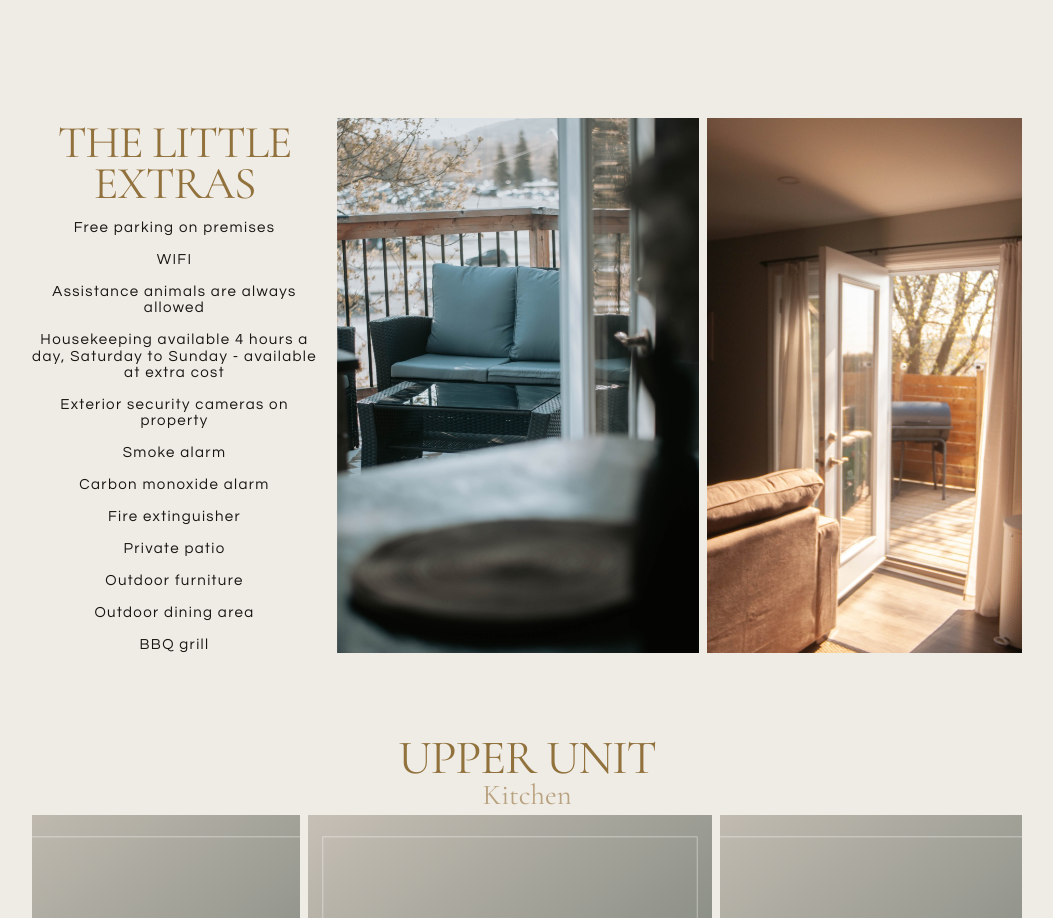
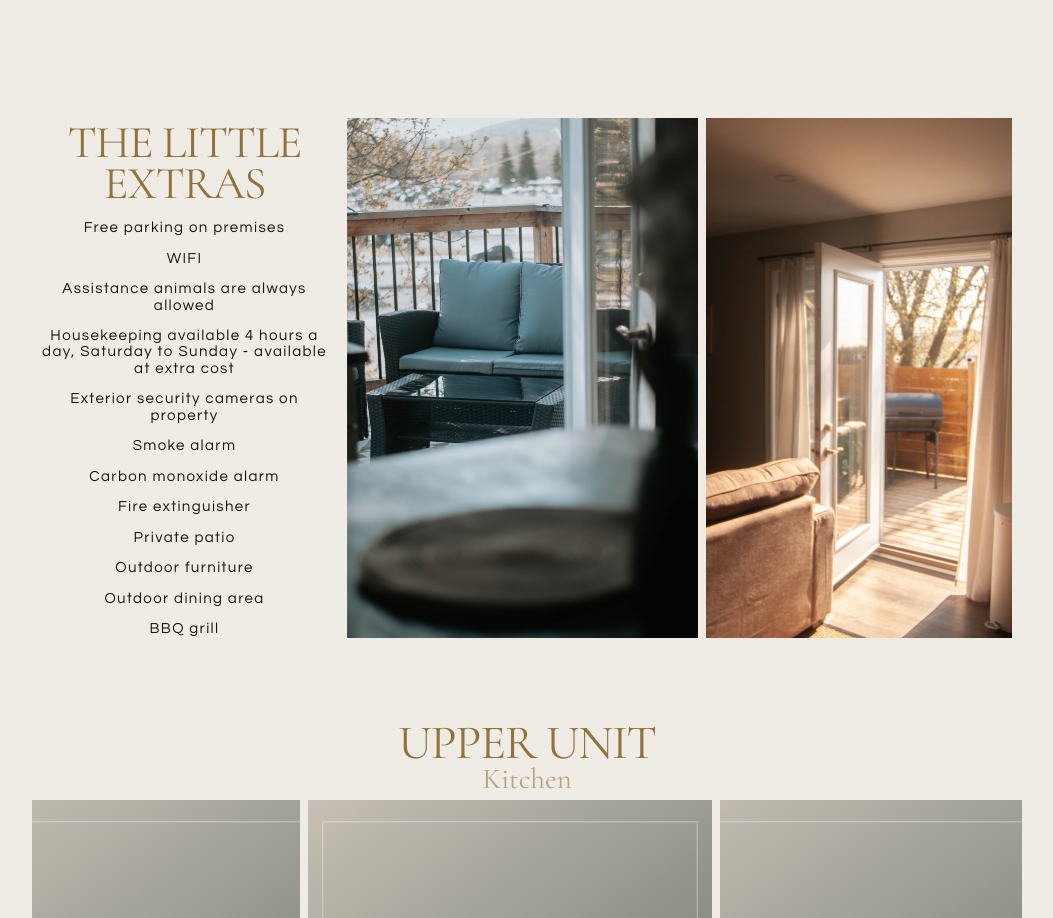
Before and after one commit to Fauxbear95/tuer-accomodations, a React (Vite) app: page / in a window 1280 px wide. Shown: the part 4811-5729 px from the top of the page, without its empty margins (113-1166 px from the left). Built offline with nearby package versions, Linux system fonts and the light colour scheme.

Commit message:
Set little extras desktop width

```diff
--- a/src/styles/layout.css
+++ b/src/styles/layout.css
@@ -36,6 +36,11 @@
     max-width: 1400px;
   }
 
+  .little-extras-layout {
+    width: min(calc(100% - 40px), 970px);
+    max-width: 970px;
+  }
+
   .intro-grid {
     grid-template-columns: repeat(2, minmax(0, 1fr));
   }
```
